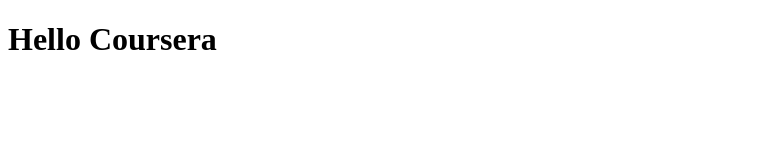
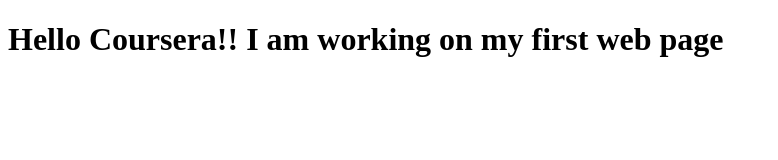
Before and after one commit to anuradhagov/coursera-test, a plain HTML site: page site/index.html in a window 1280 px wide. Shown: the whole page, without its empty margins (0-778 px from the left). Drawn offline with Linux system fonts and the light colour scheme.

Commit message:
Few minor change to text

```diff
--- a/site/index.html
+++ b/site/index.html
@@ -6,6 +6,6 @@
 </head>
 <body>
 <h1>
-Hello Coursera </h1>
+Hello Coursera!! I am working on my first web page </h1>
 </body>
 </html>
```
